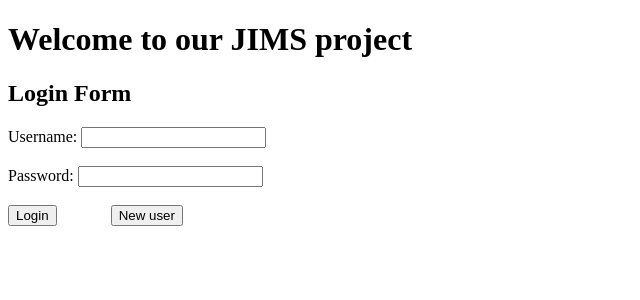
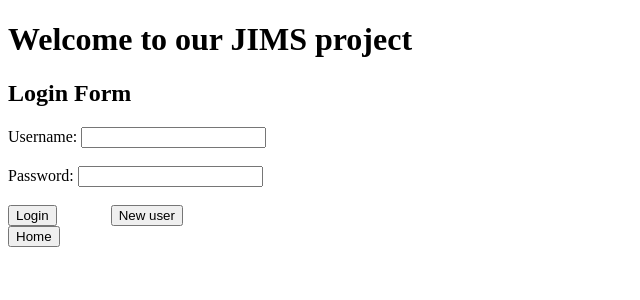
Before and after one commit to kobibell/Warden-Web-Wizards-JIMS, a Django app: template src/jims_project/templates/login.html in a window 1280 px wide. Shown: the top 300 px of the page, without its empty margins (0-640 px from the left). Run offline with Django 4.2, Linux system fonts and the light colour scheme; the template is opened without the code that fills it, so the values that code supplies are empty.

Commit message:
Added basic DB functionality with home button

```diff
--- a/src/jims_project/jims_app/urls.py
+++ b/src/jims_project/jims_app/urls.py
@@ -12,7 +12,7 @@ urlpatterns = [
         path(r'', TemplateView.as_view(template_name='home_page.html')),
         path('login/', LoginView.as_view(template_name='login.html'), name='login'),
         # Need to redirect to home page link
-        path('', views.home_page, name='home_page'),
+        #path('', views.home_page, name='home_page'),
         path('home_page/', views.home_page, name='home_page'),
         path('accounts/profile/', views.home_page, name='profile'),
         path('accounts/home/', views.accounts_home, name='accounts_home'),
--- a/src/jims_project/templates/login.html
+++ b/src/jims_project/templates/login.html
@@ -19,7 +19,9 @@
 			<input type="submit" style="margin-left: 50px;" value="New user"/>
 		</form>
 	</form>
-
-
+	<form method="POST" action= "{% url 'home_page' %}">
+		{% csrf_token %}
+		<button>Home</button>
+		</form>
 </body>
 </html>
```
